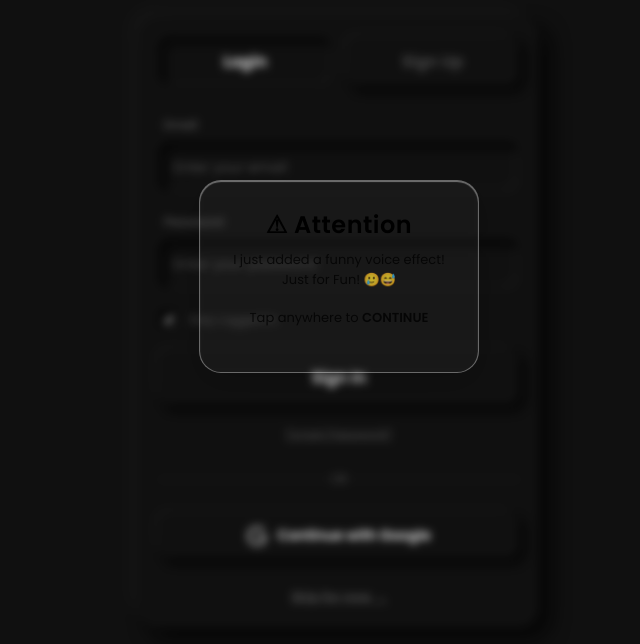
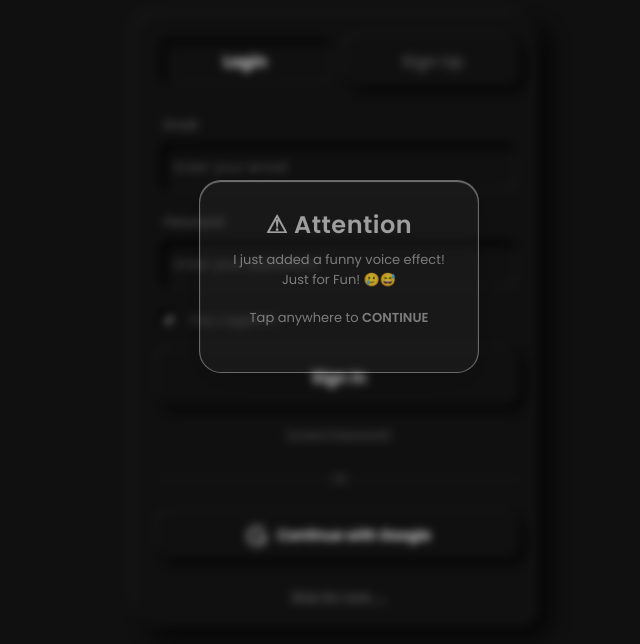
Before and after one commit to abarar5g2g61uw81hzb182bmar/GI28-SMM-PANEL, a plain HTML site: page index.html in a window 1280 px wide. Shown: the part 124-768 px from the top of the page, without its empty margins (301-941 px from the left). Drawn offline with Linux system fonts and the light colour scheme.

Commit message:
Update index.html

```diff
--- a/index.html
+++ b/index.html
@@ -79,7 +79,7 @@
     0 10px 30px rgba(0,0,0,0.15);
 
   text-align: center;
-  color: black;
+  color: var(--text-color);
   font-family: Poppins, sans-serif;
 
   /* smooth entrance */
@@ -99,7 +99,7 @@
 
 .glass-card h2 {
   margin-bottom: 8px;
-  font-weight: 600;
+  font-weight: 700;
   letter-spacing: 0.5px;
 }
 
```
